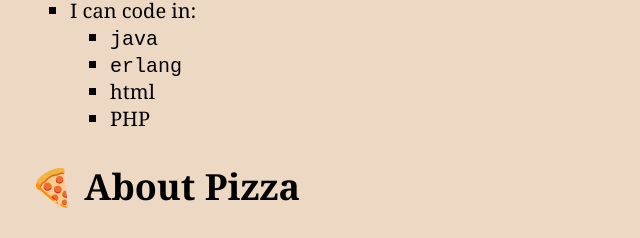
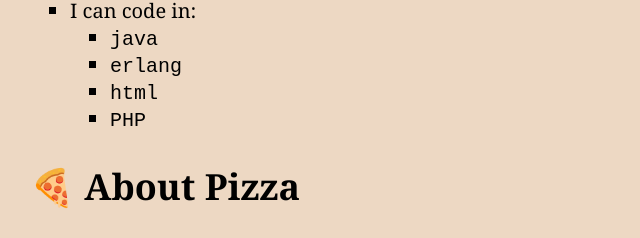
Before and after one commit to LSmedsgard/Mypage, a plain HTML site: page index.html in a window 1280 px wide. Shown: the part 527-765 px from the top of the page, 106-746 px from the left. Drawn offline with Linux system fonts and the light colour scheme.

Commit message:
Update index.html

```diff
--- a/index.html
+++ b/index.html
@@ -29,8 +29,8 @@
                 <ul>
                     <li><code>java</code></li>
                     <li><code>erlang</code></li>
-                    <li>html</li>
-                    <li>PHP</li>
+                    <li><code>html</code></li>
+                    <li><code>PHP</code></li>
                 </ul>
             </li>
         </ul>
```
